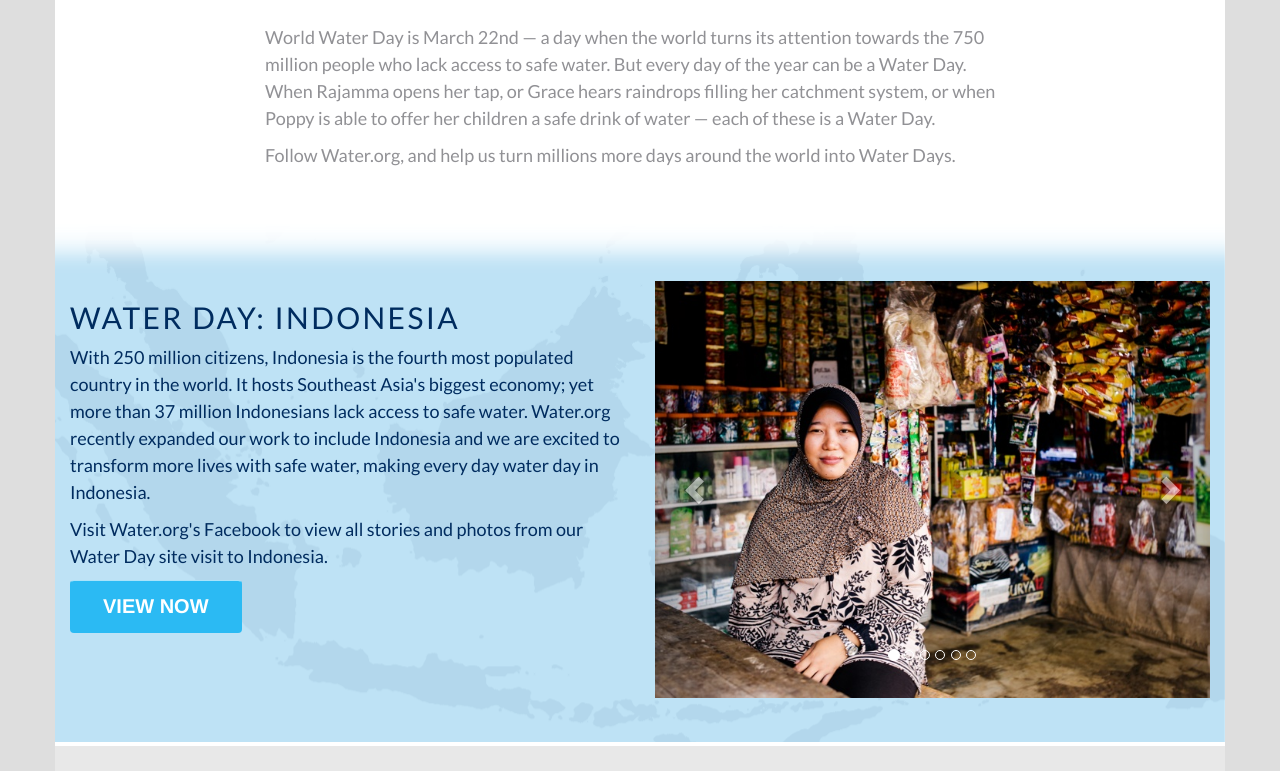
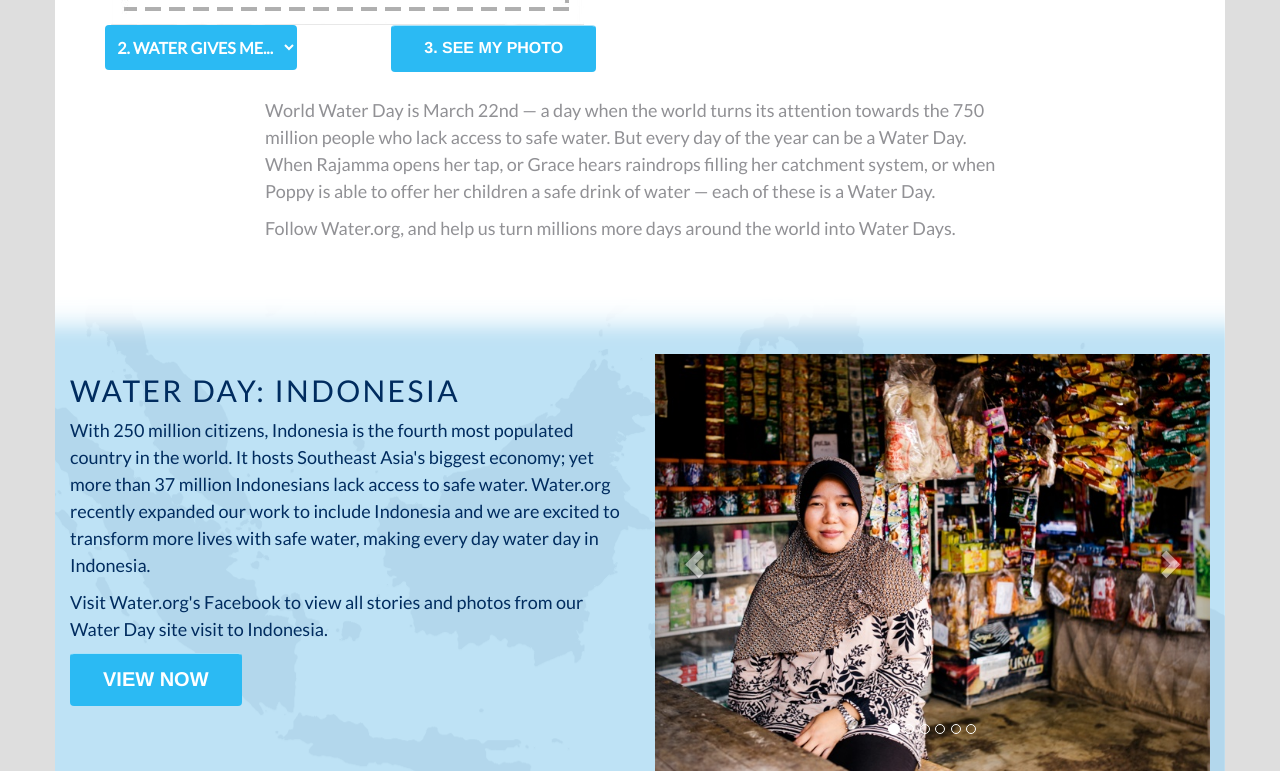
Before and after one commit to waterdotorg/waterday-2015, a Django app: page / in a window 1280 px wide. Shown: the part 1391-2162 px from the top of the page. Run offline with Django 3.2, Linux system fonts and the light colour scheme; some libraries are stand-ins or nearby versions.

Commit message:
Share image dev

```diff
--- a/project/custom/forms.py
+++ b/project/custom/forms.py
@@ -5,7 +5,7 @@ from PIL import Image
 
 class ShareImageForm(forms.Form):
     WORD_CHOICES = (
-        ('', 'Water gives me...'),
+        ('', '2. WATER GIVES ME...'),
         ('hello', 'Hello'),
         ('test', 'Test'),
     )
--- a/project/public/static/css/main.css
+++ b/project/public/static/css/main.css
@@ -208,6 +208,44 @@ body {
 .sub-action a:focus {
   color: #337ab7;
 }
+.form-si-widget .button-default,
+#id_word {
+  background-color: #2BBAF3;
+  background-image: none;
+  border-top: 1px solid rgba(255,255,255,0.6);
+  color: #ffffff;
+  font-size: 16px;
+  font-weight: 700;
+  padding: 11px 32px;
+  text-shadow: none;
+  text-transform: uppercase;
+  position: relative;
+}
+.form-si-widget .siwf-wrapper {
+  text-align: center;
+}
+#id_word {
+  border: none;
+  border-radius: 4px;
+  padding: 12px 8px;
+}
+.form-si-image .button-default:hover,
+.form-si-image .button-default:focus {
+  background-color: #25a9e1;
+  color: #fff;
+}
+.si-widget-file {
+  background: url("../img/image-upload.png") no-repeat center center;
+  background-size: 100% auto;
+  width: 473px;
+  height: 398px;
+  text-align: center;
+  margin: 0 auto;
+}
+.btn-file-wrapper {
+  position: relative;
+  top: 70%;
+}
 
 /** Footer **/
 .footer {
--- a/project/templates/custom/share-image.html
+++ b/project/templates/custom/share-image.html
@@ -1,7 +1,7 @@
 {% extends "base.html" %}
 
 {% block main %}
-    <div class="si-widget col-md-6">
+    <div class="si-widget-wrapper col-md-6">
         {% include "fragments/form-share-image.html" %}
     </div>
     <div class="col-md-6">
--- a/project/templates/fragments/form-share-image.html
+++ b/project/templates/fragments/form-share-image.html
@@ -1,4 +1,4 @@
-<form class="form" action="{% url 'share_image' %}" enctype="multipart/form-data" method="post">
+<form class="form form-si-widget" action="{% url 'share_image' %}" enctype="multipart/form-data" method="post">
     {% csrf_token %}
 
     {% if form.non_field_errors %}
@@ -16,13 +16,15 @@
         </div>
         {% endif %}
         <div class="btn-file-wrapper">
-            <span class="btn btn-default btn-file">
-                Upload a photo <input id="id_image" name="image" type="file">
+            <span class="btn button-default btn-file">
+                1. UPLOAD A PHOTO <input id="id_image" name="image" type="file">
             </span>
             <div id="si-widget-file-notify"></div>
         </div>
     </div>
 
+    <div class="row">
+        <div class="col-sm-6 siwf-wrapper">
             <div class="si-widget-field">
                 {% if form.word.errors %}
                 <div class="alert alert-danger" role="alert">
@@ -33,6 +35,10 @@
                 {% endif %}
                 {{ form.word }}
             </div>
+        </div>
 
-    <button type="submit" class="btn btn-default">See Your Photo</button>
+        <div class="col-sm-6 siwf-wrapper">
+            <button type="submit" class="btn button-default si-widget-submit">3. SEE MY PHOTO</button>
+        </div>
+    </div>
 </form>
--- a/project/templates/homepage.html
+++ b/project/templates/homepage.html
@@ -28,7 +28,7 @@
 </div>
 
 <div class="row">
-    <div class="si-widget col-md-6">
+    <div class="si-widget-wrapper col-md-6">
         {% include "fragments/form-share-image.html" %}
     </div>
     <div class="si-examples col-md-6">
```
Also changed, not shown: project/public/static-root/css/main.css (+38 -0 lines), project/public/static-root/img/image-upload.png (added), project/public/static/img/image-upload.png (added). Lines whose indentation alone changed are shown as unchanged.
